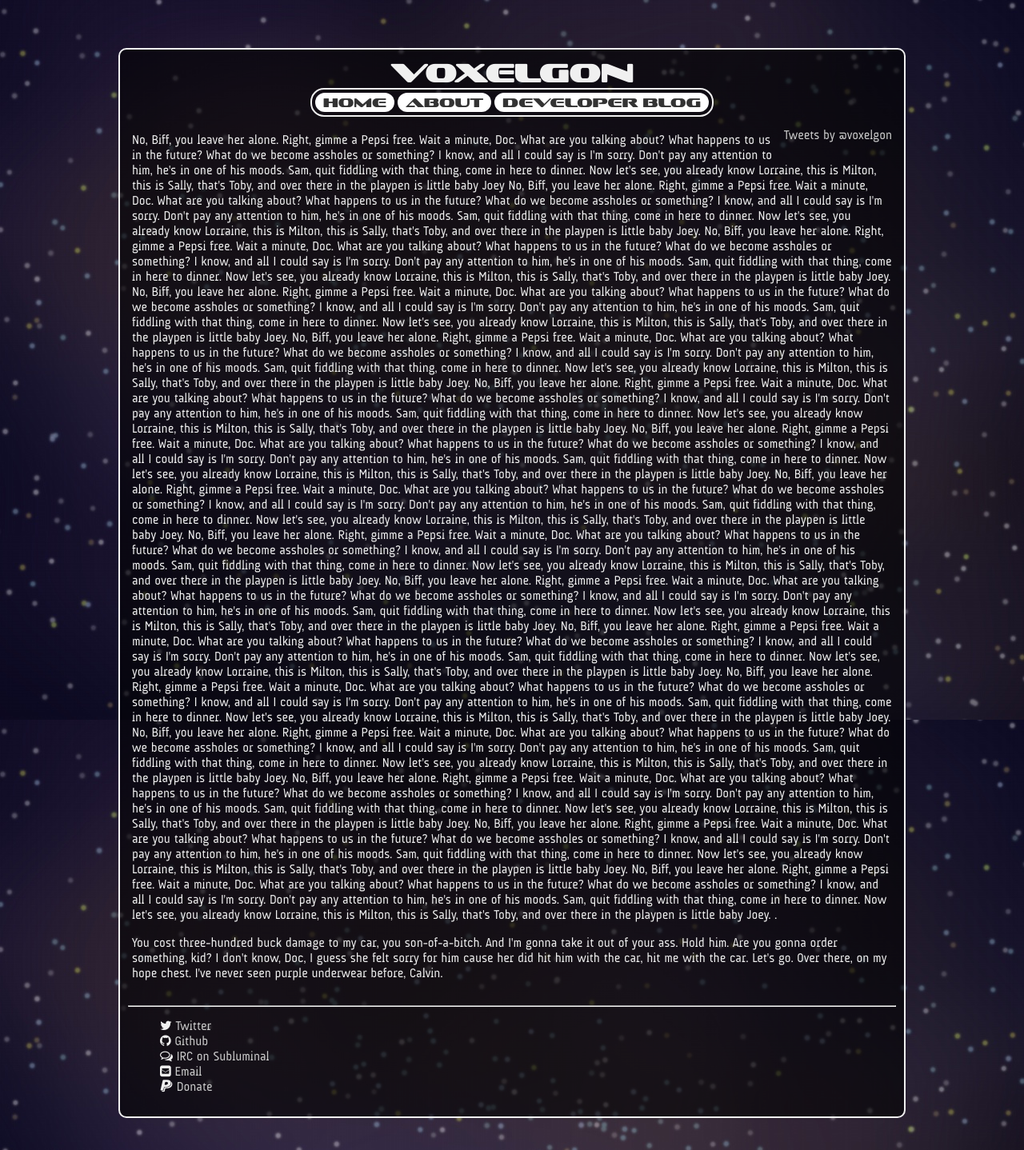
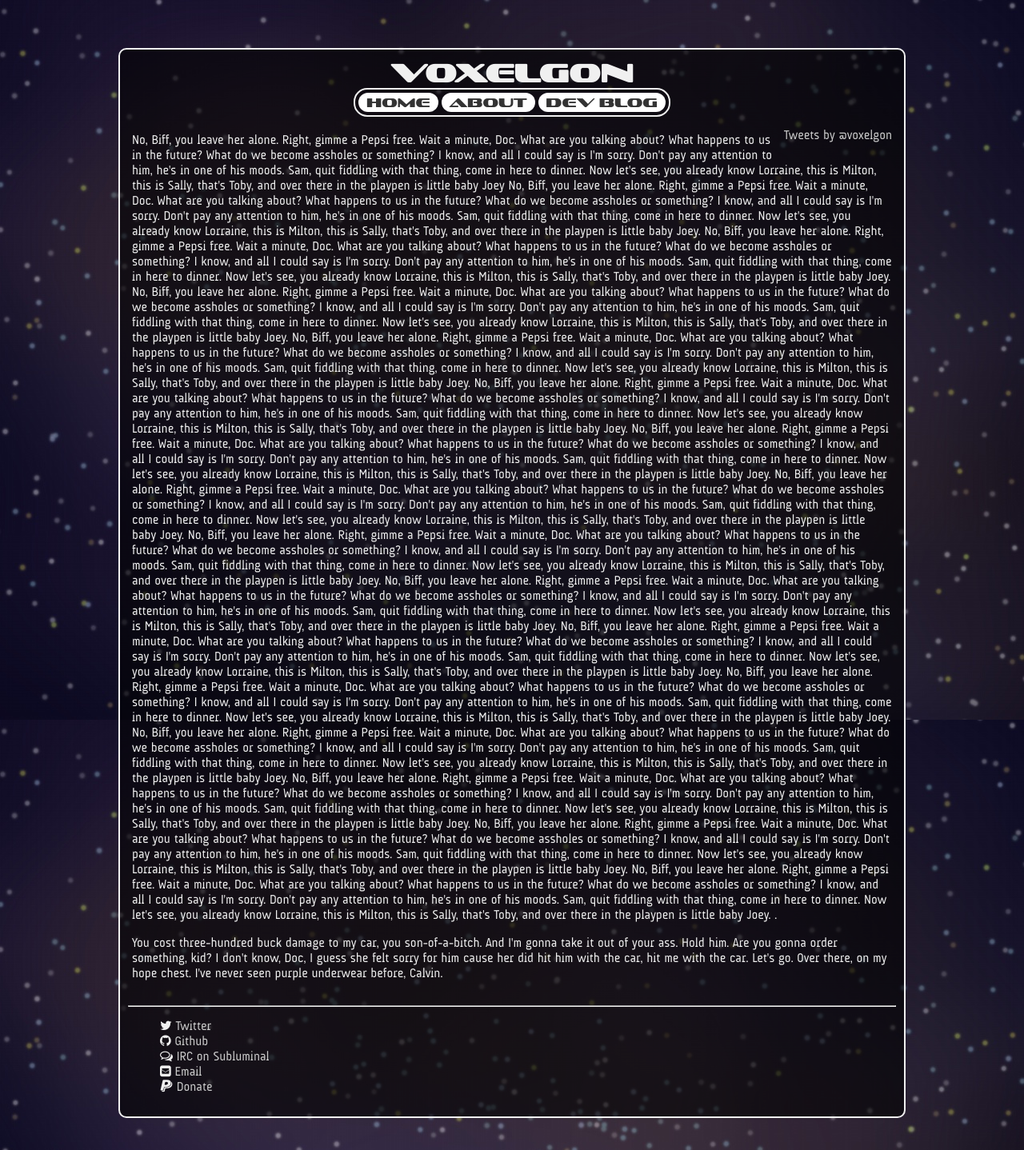
Before and after one commit to Voxelgon/Voxelgon.github.io, a Jekyll site: the page built from index.html, in a window 1280 px wide. Shown: the whole page at 80% size. Built offline with Jekyll 4.4.1, drawn with Linux system fonts in a browser that asks for light colours; comment, search, counter and statistics services are not loaded.

Commit message:
developer->dev

```diff
--- a/_layouts/default.html
+++ b/_layouts/default.html
@@ -15,7 +15,7 @@
             <div id="navbar">
                 <a class="navitem" href="/">Home</a>
                 <a class="navitem" href="/about.html">About</a>
-                <a class="navitem" href="/blog.html">Developer Blog</a>
+                <a class="navitem" href="/blog.html">Dev Blog</a>
             </div>
 
 
```
